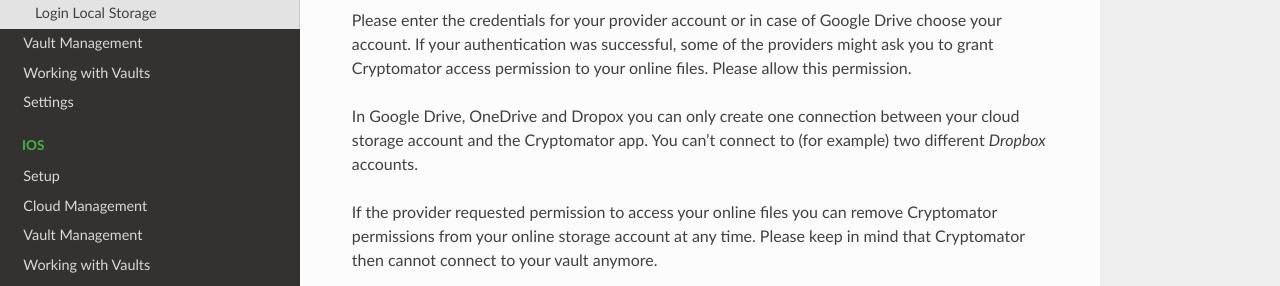
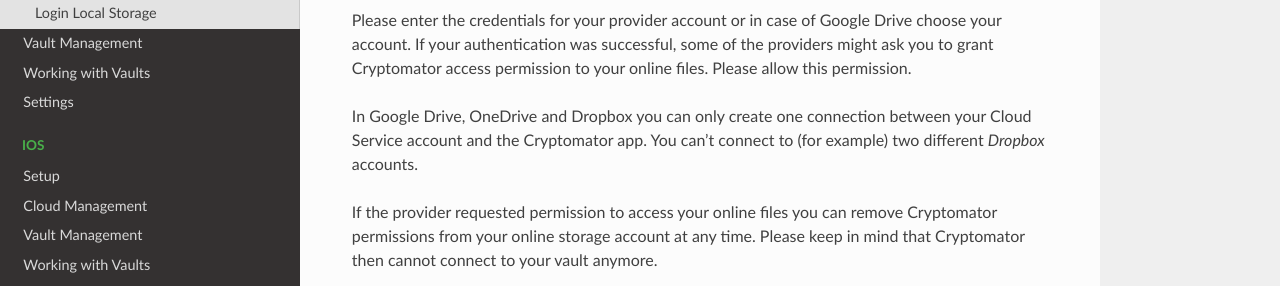
Before and after one commit to cryptomator/docs, a Sphinx documentation site: the page built from source/android/cloud-management.rst, in a window 1280 px wide and 900 px high, scrolled down 807 px. Shown: the part 151-437 px from the top of the window. Built offline with Sphinx 7.4.7 and the Read the Docs theme 2.0.0, drawn with Linux system fonts in a browser that asks for light colours; some of the changed text lies outside the part shown.

Commit message:
Adjusted related pages
Replaced now outdated links with links to "Supported Cloud Services" page
Unified terminology

```diff
--- a/source/android/cloud-management.rst
+++ b/source/android/cloud-management.rst
@@ -13,7 +13,7 @@
 If your authentication was successful, some of the providers might ask you to grant Cryptomator access permission to your online files.
 Please allow this permission.
 
-In Google Drive, OneDrive and Dropox you can only create one connection between your cloud storage account and the Cryptomator app.
+In Google Drive, OneDrive and Dropbox you can only create one connection between your Cloud Service account and the Cryptomator app.
 You can't connect to (for example) two different *Dropbox* accounts.
 
 If the provider requested permission to access your online files you can remove Cryptomator permissions from your online storage account at any time.
--- a/source/android/settings.rst
+++ b/source/android/settings.rst
@@ -24,7 +24,7 @@
 Cloud Services
 ^^^^^^^^^^^^^^
 
-This setting lists all cloud services. When pressing on a service, the authentication starts or if you're already authenticated, you will be logged out.
+This setting lists all Cloud Services. When pressing on a service, the authentication starts or if you're already authenticated, you will be logged out.
 
 .. image:: ../img/android/setting-cloud-services.png
     :alt: How to handle cloud services with Android
@@ -212,7 +212,7 @@
 Cache Size Per Cloud
 ^^^^^^^^^^^^^^^^^^^^^^^^^^
 
-Using this setting, you can specify the total max cache size per cloud provider.
+Using this setting, you can specify the total max cache size per Cloud Service.
 
 You can choose between the following options:
 
```
Also changed, not shown: other parts of source/android/cloud-management.rst (+2 -1 lines), other parts of source/android/settings.rst (+1 -1 lines), source/android/vault-management.rst (+9 -7 lines).
